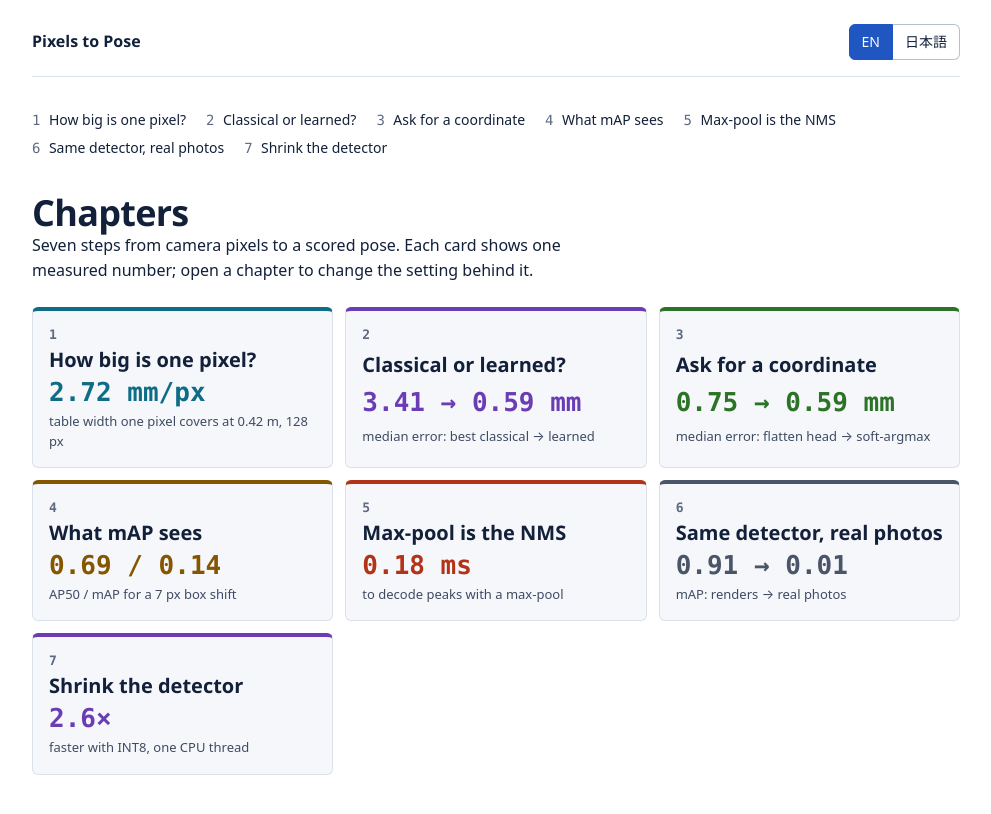
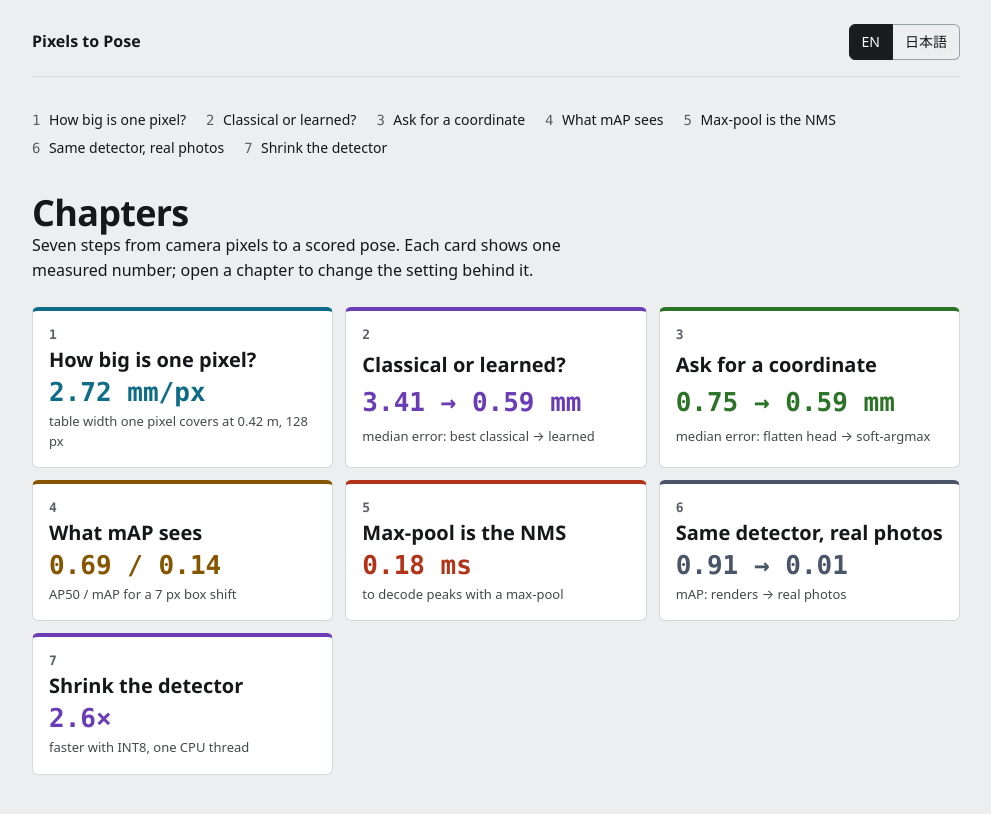
Before and after one commit to AungKaung1928/pixels-to-pose, a React (Vite) app: page / in a window 1280 px wide. Shown: the top 814 px of the page, without its empty margins (144-1135 px from the left). Built offline with nearby package versions, Linux system fonts and the light colour scheme.

Commit message:
Own palette, contact sheet on a light table: cool grey ground, white frames, graphite controls, vermilion only for the argmax/peak, teal for learned output; vitest checks AA for every text token on ground and frame in both themes (break: light peak #e8590c → red)

```diff
--- a/src/Int8Chapter.tsx
+++ b/src/Int8Chapter.tsx
@@ -12,7 +12,7 @@ const T = {
     one: '1 thread',
     four: '4 threads',
     chart: 'Model time per image, milliseconds',
-    classical: 'Dashed line: classical pipeline, 2.13 ms. Blue bars are faster than it.',
+    classical: 'Dashed line: classical pipeline, 2.13 ms. Teal bars are faster than it.',
     noValue: 'not measured',
     table: 'All variants',
     cols: ['Variant', 'mAP@[.5:.95]', 'ms, 1 thread', 'ms, 4 threads', 'MB'],
@@ -28,7 +28,7 @@ const T = {
     one: '1 スレッド',
     four: '4 スレッド',
     chart: '画像 1 枚あたりのモデル時間 (ミリ秒)',
-    classical: '破線: 古典的パイプライン 2.13 ms。青い棒はそれより速い構成です。',
+    classical: '破線: 古典的パイプライン 2.13 ms。青緑の棒はそれより速い構成です。',
     noValue: '未計測',
     table: 'すべての構成',
     cols: ['構成', 'mAP@[.5:.95]', 'ms (1 スレッド)', 'ms (4 スレッド)', 'MB'],
--- a/src/KeypointChapter.tsx
+++ b/src/KeypointChapter.tsx
@@ -17,7 +17,7 @@ const T = {
     pos: 'True position of the blob',
     beta: 'Softmax sharpness β',
     cells: 'cells',
-    plot: 'Bars: softmax weight of each of the 16 cells, the strongest cell in orange. Dashed line: true position. Blue line: soft-argmax.',
+    plot: 'Bars: softmax weight of each of the 16 cells, the strongest cell in vermilion. Dashed line: true position. Teal line: soft-argmax.',
     arg: 'Strongest cell (argmax)',
     soft: 'Expected position (soft-argmax)',
     err: 'error',
@@ -38,7 +38,7 @@ const T = {
     pos: '塊の真の位置',
     beta: 'softmax の鋭さ β',
     cells: 'セル',
-    plot: '棒: 16 セルそれぞれの softmax の重み (最も強いセルはオレンジ)。破線: 真の位置。青い線: soft-argmax。',
+    plot: '棒: 16 セルそれぞれの softmax の重み (最も強いセルは朱色)。破線: 真の位置。青緑の線: soft-argmax。',
     arg: '最も強いセル (argmax)',
     soft: '期待位置 (soft-argmax)',
     err: '誤差',
--- a/src/index.css
+++ b/src/index.css
@@ -1,18 +1,19 @@
-/* Layout: instrument bench. Stage ring left, stage sheet right, to-scale strips below. Hairlines and a surface ladder, no shadows. */
+/* Look: contact sheet on a light table. White frames on cool grey, graphite controls, vermilion only for the peak/argmax, teal for learned output.
+   Layout: instrument bench. Stage ring left, stage sheet right, to-scale strips below. Hairlines and a surface ladder, no shadows. */
 :root {
-  --bg: #ffffff;
-  --surface: #f5f7fa;
-  --surface-2: #e9eef5;
-  --ink: #13203a;
-  --ink-2: #3f4b63;
-  --ink-3: #5d6a82;
-  --hairline: #dbe1ea;
-  --hairline-strong: #b6c0cf;
-  --accent: #1f56c2;
+  --bg: #eceeef;
+  --surface: #ffffff;
+  --surface-2: #dfe2e4;
+  --ink: #161718;
+  --ink-2: #45484c;
+  --ink-3: #5c6066;
+  --hairline: #d4d8db;
+  --hairline-strong: #9aa0a6;
+  --accent: #1b1c1e;
   --on-accent: #ffffff;
-  --series-1: #2a78d6;
-  --series-2: #eb6834;
-  --focus: #1f56c2;
+  --series-1: #0f6b6b;
+  --peak: #b93a0b;
+  --focus: #b93a0b;
   --good: #1f9d55;
   --good-ink: #17703d;
   --bad: #d4382c;
@@ -50,19 +51,19 @@
 
 @media (prefers-color-scheme: dark) {
   :root:not([data-theme='light']) {
-    --bg: #0c1524;
-    --surface: #121d30;
-    --surface-2: #1a273d;
-    --ink: #e7ecf4;
-    --ink-2: #b6c1d2;
-    --ink-3: #8a97ad;
-    --hairline: #223049;
-    --hairline-strong: #36486a;
-    --accent: #6f9ff2;
-    --on-accent: #0c1524;
-    --series-1: #3987e5;
-    --series-2: #d95926;
-    --focus: #8fb4f5;
+    --bg: #111213;
+    --surface: #1a1b1d;
+    --surface-2: #242629;
+    --ink: #ececed;
+    --ink-2: #b4b7bb;
+    --ink-3: #8f9399;
+    --hairline: #2a2c2f;
+    --hairline-strong: #4a4d52;
+    --accent: #ececed;
+    --on-accent: #111213;
+    --series-1: #4fc1b8;
+    --peak: #ff7a4a;
+    --focus: #ff7a4a;
     --good: #3fb871;
     --good-ink: #6fd396;
     --bad: #ef5b4f;
@@ -79,25 +80,25 @@
     --k-output-bg: #15301a;
     --k-eval: #e8b85a;
     --k-eval-bg: #33260c;
-    --k-on-ink: #0c1524;
+    --k-on-ink: #111213;
     color-scheme: dark;
   }
 }
 
 :root[data-theme='dark'] {
-  --bg: #0c1524;
-  --surface: #121d30;
-  --surface-2: #1a273d;
-  --ink: #e7ecf4;
-  --ink-2: #b6c1d2;
-  --ink-3: #8a97ad;
-  --hairline: #223049;
-  --hairline-strong: #36486a;
-  --accent: #6f9ff2;
-  --on-accent: #0c1524;
-  --series-1: #3987e5;
-  --series-2: #d95926;
-  --focus: #8fb4f5;
+  --bg: #111213;
+  --surface: #1a1b1d;
+  --surface-2: #242629;
+  --ink: #ececed;
+  --ink-2: #b4b7bb;
+  --ink-3: #8f9399;
+  --hairline: #2a2c2f;
+  --hairline-strong: #4a4d52;
+  --accent: #ececed;
+  --on-accent: #111213;
+  --series-1: #4fc1b8;
+  --peak: #ff7a4a;
+  --focus: #ff7a4a;
   --good: #3fb871;
   --good-ink: #6fd396;
   --bad: #ef5b4f;
@@ -114,7 +115,7 @@
   --k-output-bg: #15301a;
   --k-eval: #e8b85a;
   --k-eval-bg: #33260c;
-  --k-on-ink: #0c1524;
+  --k-on-ink: #111213;
   color-scheme: dark;
 }
 
@@ -301,7 +302,7 @@ main {
   position: absolute;
   inset-block: 0;
   left: 0;
-  background: var(--series-2);
+  background: var(--ink-3);
 }
 
 .bar.win {
@@ -454,7 +455,7 @@ td.fail {
 }
 
 .kp-cell.top {
-  fill: var(--series-2);
+  fill: var(--peak);
 }
 
 .kp-true {
```
Also changed, not shown: 1 other file (tests, documents, lock files or other folders).
